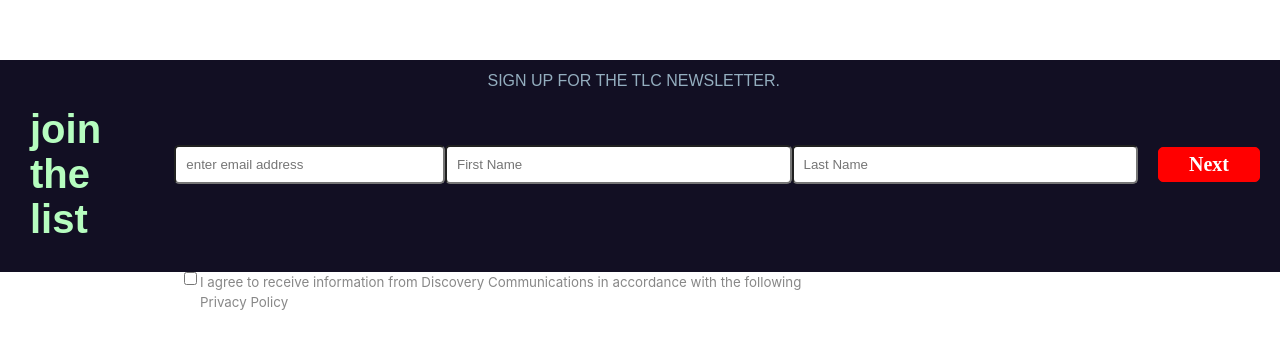
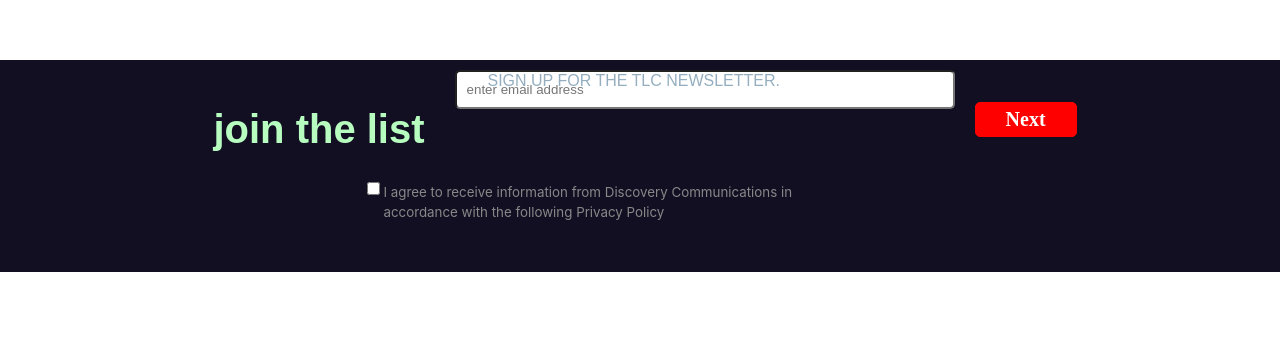
Before and after one commit to kg609/Signup-News-Letter, a React (Create React App) app: page / in a window 1280 px wide. Shown: the part 190-538 px from the top of the page. Built offline with nearby package versions, Linux system fonts and the light colour scheme.

Commit message:
added toggle feature to form

```diff
--- a/src/components/form/SignUpForm.js
+++ b/src/components/form/SignUpForm.js
@@ -16,7 +16,7 @@
             email: "",
             firstName: "",
             lastName: "",
-            show: true
+            showContent: true
         }
 
     }
@@ -27,11 +27,14 @@
         this.setState({
             email: this.handleEmail,
             firstName: this.handleFNAME,
-            lastName: this.handleLNAME
+            lastName: this.handleLNAME,
+            showContent: !this.state.showContent
          });
-         console.log(this.state.email);
-         console.log(this.state.firstName);
-         console.log(this.state.lastName);
+
+        // console.log(this.state.email);
+        // console.log(this.state.firstName);
+        // console.log(this.state.lastName);
+        // console.log(this.state.showContent);
    }
 
     handleEmail =  (event) => {
@@ -58,6 +61,12 @@
         return this.setState({ lastName: event.target.value });
     }
 
+    // handleToggleInputs = () => {
+    //     this.setState({ show: !this.state.show });
+
+    //     // console.log(this.state.show);
+    // }
+
 
 
     render() {
@@ -67,10 +76,17 @@
                     <div className="signup-form">
                         <H1/>
                         <Label/>
-                        <Email userEmail = {this.handleEmail} />
-                        <FirstName firstName  = {this.handleFNAME} />
-                        <LastName lastName = {this.handleLNAME} />
-                        <NextButton />
+                        { this.state.showContent ?  (
+                        <div>
+                            <Email userEmail = {this.handleEmail} />
+                        </div>
+                        )
+                        :  (
+                        <div>
+                            <FirstName firstName  = {this.handleFNAME} />
+                            <LastName lastName = {this.handleLNAME} />
+                        </div> ) }
+                        <NextButton  />
                     </div>
                     <div>
                         <CheckBox/>
```
